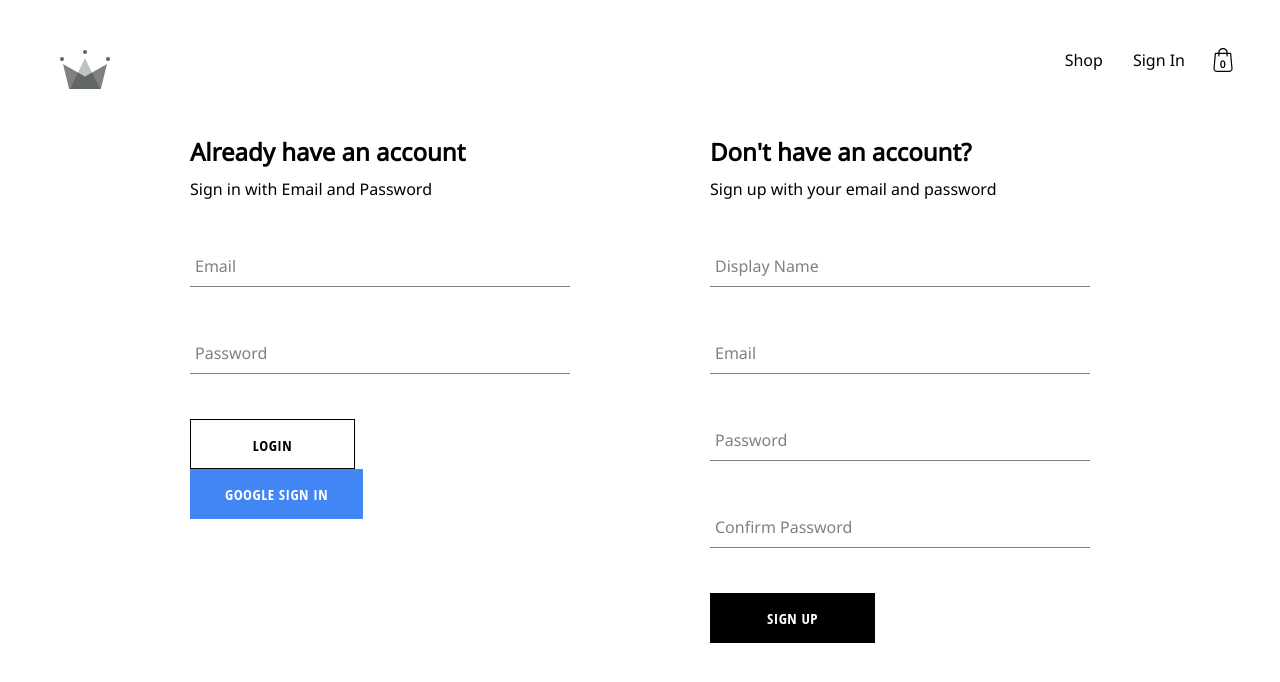
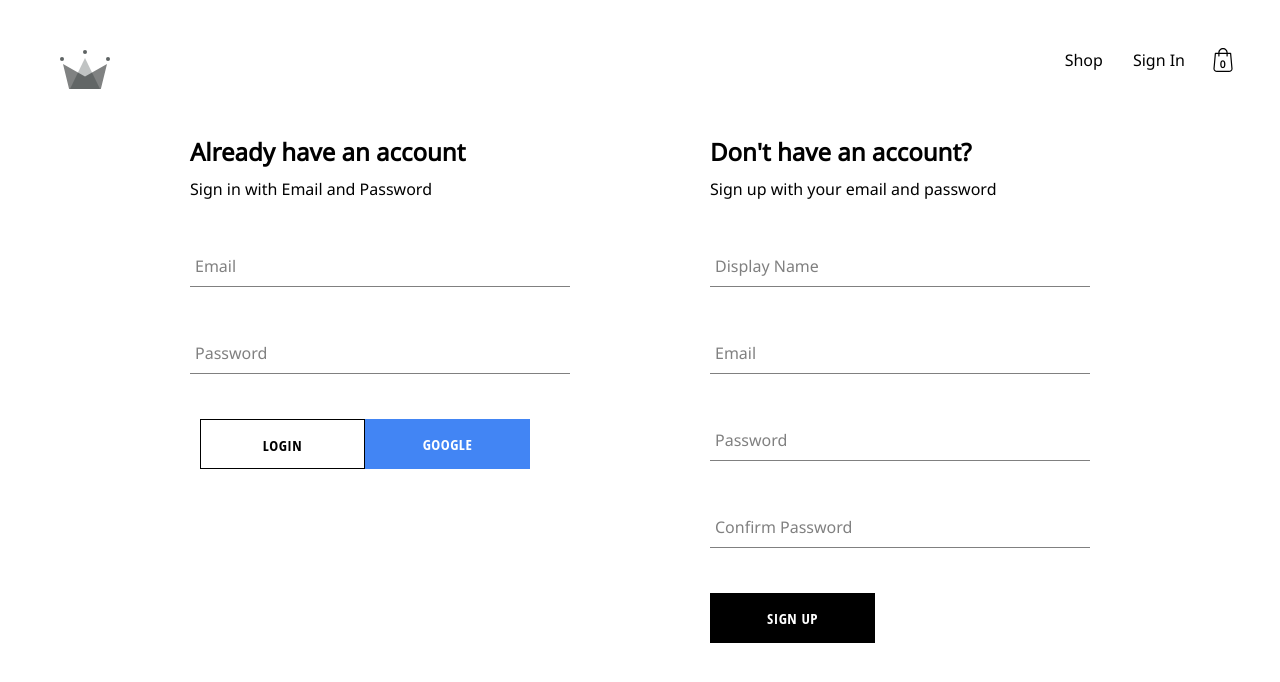
Before and after one commit to ashwinr63/ClothingStore, a React (Create React App) app: page /auth in a window 1280 px wide. Shown: the top 682 px of the page. Built offline with nearby package versions, Linux system fonts and the light colour scheme; no server answers; the database is empty.

Commit message:
Part 3: Replacing SCSS files with styled components for Sign in and Sign Up components

```diff
--- a/src/components/sign-in-form/sign-in-form.component.jsx
+++ b/src/components/sign-in-form/sign-in-form.component.jsx
@@ -6,7 +6,7 @@ import Button, {BUTTON_TYPE_CLASSES} from "../button/button.component"
 
 import { signInWithGooglePopup, createUserDocumentFromAuth, signInAuthUserWithEmailAndPassword } from "../../utils/firebase/firebase.utils"
 
-import './sign-in-form.styles.scss'
+import {ButtonContainer, SignInContainer} from './sign-in-form.styles.jsx'
 
 const defaultFormFields = {
     email: '',
@@ -52,7 +52,7 @@ const SignInForm = () => {
     }
 
     return (
-        <div className="sign-in-container">
+        <SignInContainer>
             <h2>Already have an account</h2>
             <span>Sign in with Email and Password</span>
             <form onSubmit={handleSubmit}>
@@ -69,13 +69,13 @@ const SignInForm = () => {
                     name='password'
                     value={password}
                 />
-            <div className="buttons-container">
+            <ButtonContainer>
                 <Button type='submit' buttonType={BUTTON_TYPE_CLASSES.inverted}> Login </Button>
-                <Button type='button' buttonType={BUTTON_TYPE_CLASSES.google} onClick={signInWithGoogle}> Google Sign In </Button>
-                </div>
+                <Button type='button' buttonType={BUTTON_TYPE_CLASSES.google} onClick={signInWithGoogle}> Google </Button>
+                </ButtonContainer>
             </form>
 
-        </div>
+        </SignInContainer>
     )
 }
 
--- /dev/null
+++ b/src/components/sign-in-form/sign-in-form.styles.jsx
@@ -0,0 +1,31 @@
+import styled from "styled-components";
+
+export const SignInContainer = styled.div `
+display: flex;
+flex-direction: column;
+width: 380px;
+
+h2 {
+margin: 10px 0;
+}
+`
+export const ButtonContainer = styled.div `
+display: flex;
+justfiy-content: space-between;
+    margin: 20px 10px;
+`
+/* .sign-in-container {
+    display: flex;
+    flex-direction: column;
+    width: 380px;
+
+h2 {
+    margin: 10px 0;
+}
+
+.button-container {
+    display: flex;
+    margin: 20px 10px;
+}
+
+} */
--- a/src/components/sign-in-form/sign-in-form.styles.scss
+++ /dev/null
@@ -1,15 +0,0 @@
-.sign-in-container {
-    display: flex;
-    flex-direction: column;
-    width: 380px;
-
-h2 {
-    margin: 10px 0;
-}
-
-.button-container {
-    display: flex;
-    margin: 20px 10px;
-}
-
-}
--- a/src/components/sign-up-form/sign-up-form.component.jsx
+++ b/src/components/sign-up-form/sign-up-form.component.jsx
@@ -10,7 +10,7 @@ import {
 
 
 
-import './sign-up-form.styles.scss';
+import {SignUpContainer} from './sign-up-form.styles.jsx';
 
 const defaultFormFields = {
   displayName: '',
@@ -62,7 +62,7 @@ const SignUpForm = () => {
   };
 
   return (
-    <div className='sign-up-container'>
+    <SignUpContainer>
       <h2>Don't have an account?</h2>
       <span>Sign up with your email and password</span>
       <form onSubmit={handleSubmit}>
@@ -103,7 +103,7 @@ const SignUpForm = () => {
         />
         <Button type='submit'>Sign Up</Button>
       </form>
-    </div>
+    </SignUpContainer>
   );
 };
 
--- /dev/null
+++ b/src/components/sign-up-form/sign-up-form.styles.jsx
@@ -0,0 +1,28 @@
+import styled from "styled-components";
+
+export const SignUpContainer = styled.div `
+display: flex;
+flex-direction: column;
+width: 380px;
+
+
+h2 {
+margin: 10px 0;
+}
+
+`
+
+/* .sign-up-container {
+    display: flex;
+    flex-direction: column;
+    width: 380px;
+
+
+h2 {
+    margin: 10px 0;
+}
+
+.button-container {
+    display: flex;
+}
+} */
--- a/src/components/sign-up-form/sign-up-form.styles.scss
+++ /dev/null
@@ -1,14 +0,0 @@
-.sign-up-container {
-    display: flex;
-    flex-direction: column;
-    width: 380px;
-
-
-h2 {
-    margin: 10px 0;
-}
-
-.button-container {
-    display: flex;
-}
-}
```
